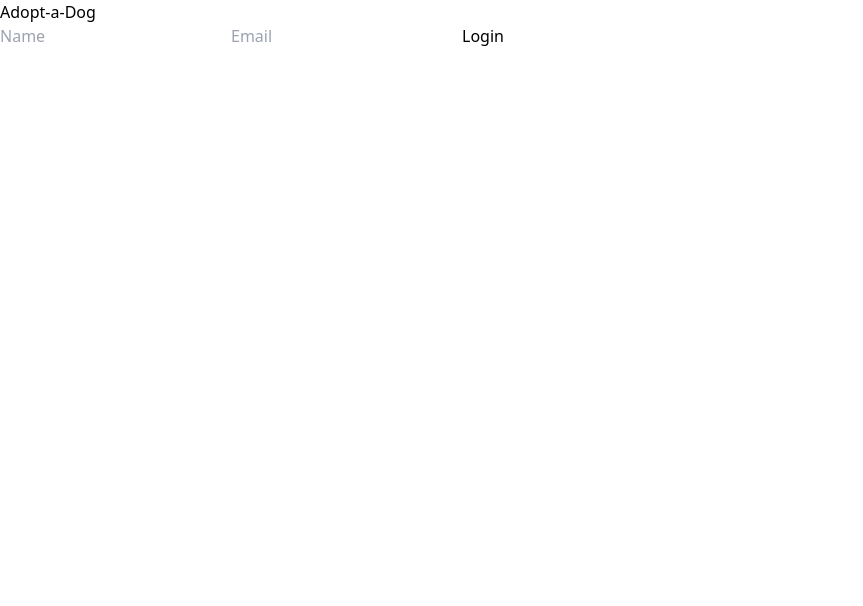
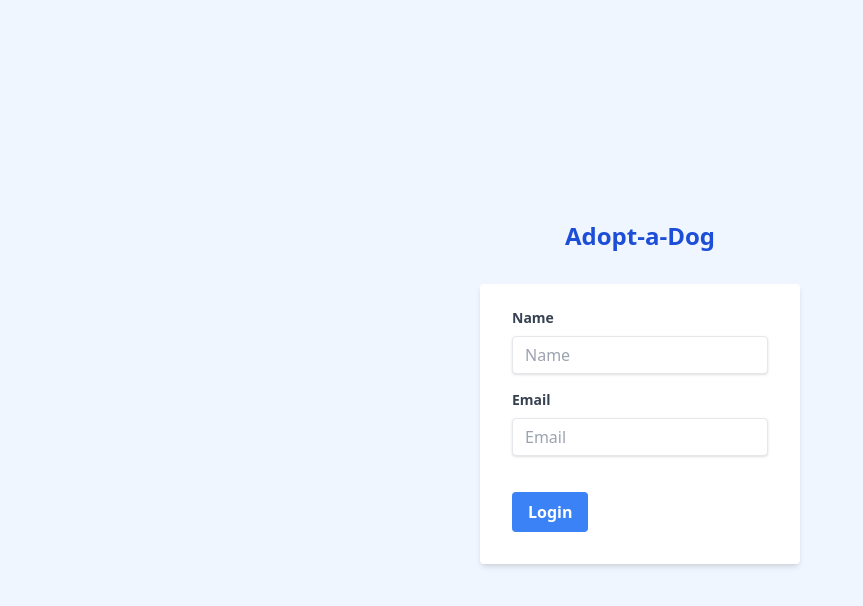
Before and after one commit to harjitsingh2/adopt-a-dog, a React (Create React App) app: page / in a window 1280 px wide. Shown: the top 606 px of the page, without its empty margins (0-863 px from the left). Built offline with nearby package versions, Linux system fonts and the light colour scheme.

Commit message:
Styling for login page

```diff
--- a/package.json
+++ b/package.json
@@ -14,7 +14,7 @@
     "web-vitals": "^2.1.4"
   },
   "scripts": {
-    "start": "react-scripts start",
+    "start": "concurrently \"npm run build:css -- --watch\" \"react-scripts start\"",
     "build": "react-scripts build",
     "test": "react-scripts test",
     "eject": "react-scripts eject",
@@ -39,6 +39,8 @@
     ]
   },
   "devDependencies": {
+    "concurrently": "^8.2.2",
+    "nodemon": "^3.0.3",
     "tailwindcss": "^3.4.1"
   }
 }
--- /dev/null
+++ b/postcss.config.js
@@ -0,0 +1,6 @@
+module.exports = {
+    plugins: {
+      tailwindcss: {},
+      autoprefixer: {},
+    },
+  };
--- a/src/components/login.js
+++ b/src/components/login.js
@@ -33,18 +33,47 @@
     }
 
     return (
-        <>
-            <h1>Adopt-a-Dog</h1>
-            <form onSubmit={handleLogin}>
-                <input type='text' value={name}
-                onChange={event=>setName(event.target.value)}
-                placeholder="Name" required />
-                <input type='email' value={email}
-                onChange={event=>setEmail(event.target.value)}
-                placeholder="Email" required />
-                <button type="submit">Login</button>
-            </form>
-
-        </>
+        <div className="flex items-center justify-center h-screen bg-blue-50">
+            <div className="w-full max-w-xs">
+                <h1 className="text-2xl font-bold text-center text-blue-700 mb-8">Adopt-a-Dog</h1>
+                <form onSubmit={handleLogin} className="bg-white shadow-md rounded px-8 pt-6 pb-8 mb-4">
+                    <div className="mb-4">
+                        <label className="block text-gray-700 text-sm font-bold mb-2" htmlFor="name">
+                            Name
+                        </label>
+                        <input
+                            className="shadow appearance-none border rounded w-full py-2 px-3 text-gray-700 leading-tight focus:outline-none focus:shadow-outline"
+                            id="name"
+                            type="text"
+                            placeholder="Name"
+                            value={name}
+                            onChange={event => setName(event.target.value)}
+                            required
+                        />
+                    </div>
+                    <div className="mb-6">
+                        <label className="block text-gray-700 text-sm font-bold mb-2" htmlFor="email">
+                            Email
+                        </label>
+                        <input
+                            className="shadow appearance-none border rounded w-full py-2 px-3 text-gray-700 mb-3 leading-tight focus:outline-none focus:shadow-outline"
+                            id="email"
+                            type="email"
+                            placeholder="Email"
+                            value={email}
+                            onChange={event => setEmail(event.target.value)}
+                            required
+                        />
+                    </div>
+                    <div className="flex items-center justify-between">
+                        <button
+                            className="bg-blue-500 hover:bg-blue-700 text-white font-bold py-2 px-4 rounded focus:outline-none focus:shadow-outline"
+                            type="submit">
+                            Login
+                        </button>
+                    </div>
+                </form>
+            </div>
+        </div>
     )
 }
--- a/src/components/search.js
+++ b/src/components/search.js
@@ -83,7 +83,7 @@
                 // make API call to fetchADog after we have created an array of ids
                 const dogDetails = await fetchADog(dogIds);
 
-                // sort dogs
+                // sort dogs based on user preference
                 const sortedDogs = applySorting(dogDetails);
                 // Update the state with the dog details
                 setDogs(sortedDogs);
```
Also changed, not shown: src/dist/output.css, 1 other file (tests, documents, lock files or other folders).
